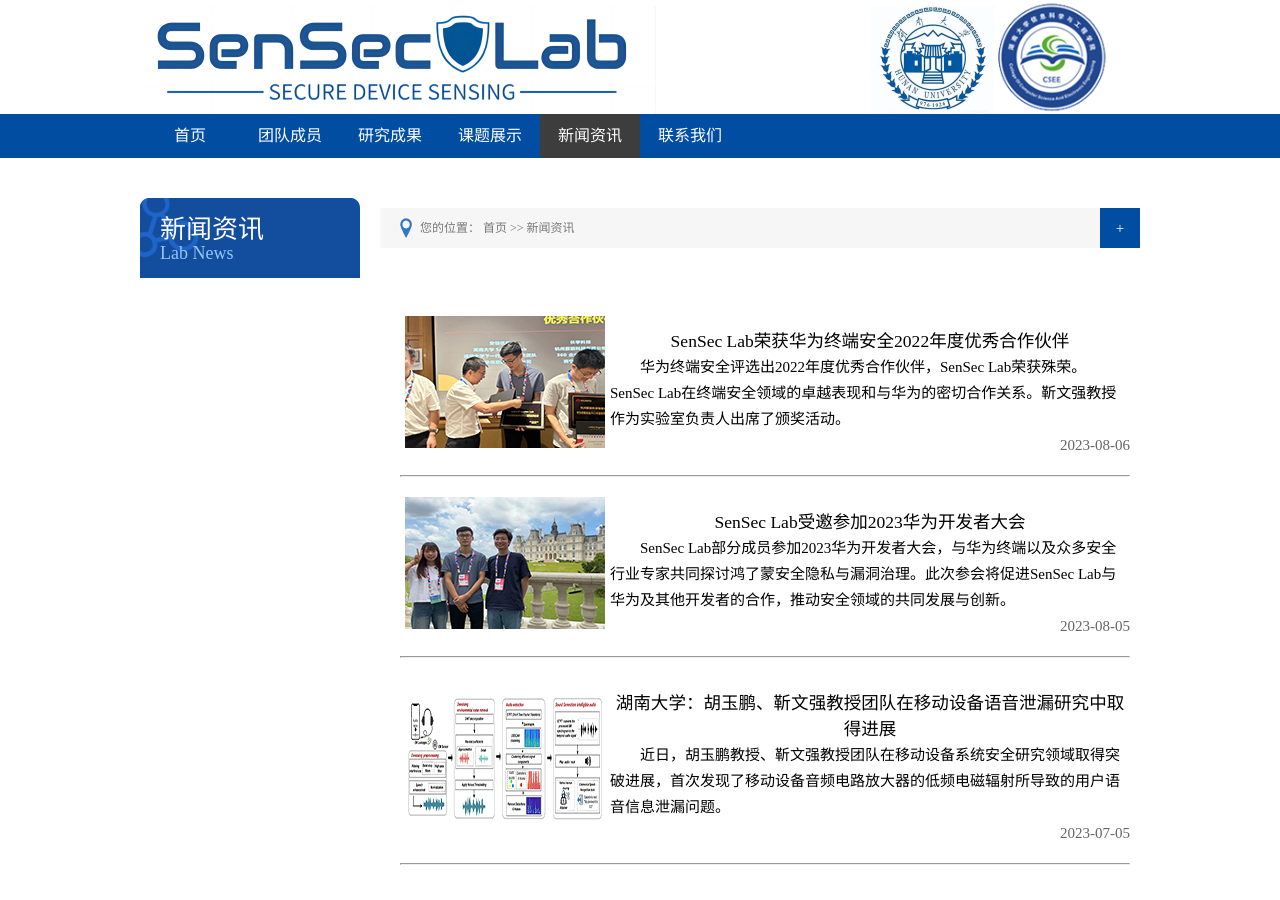
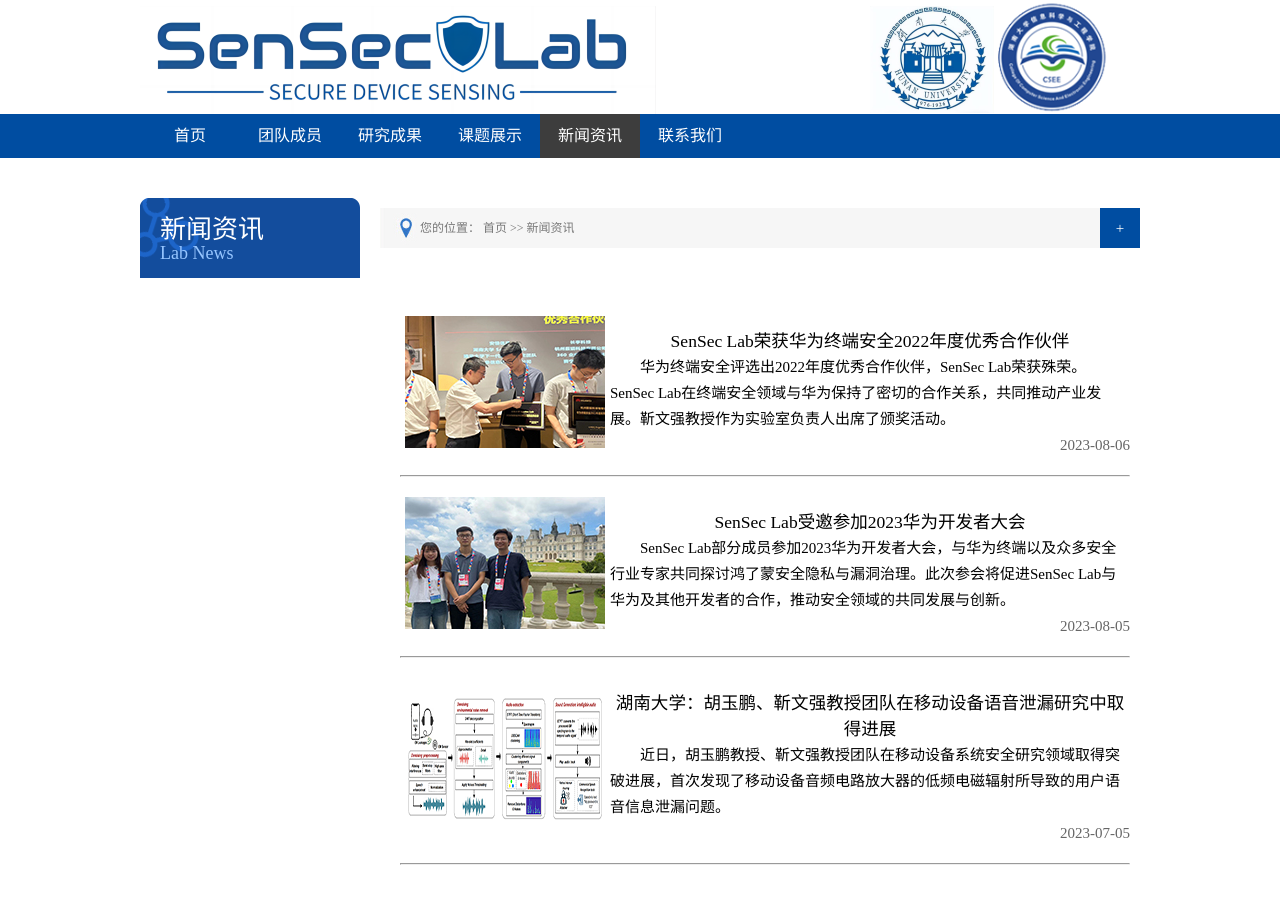
Before and after one commit to senseclab/senseclab.github.io, a Jekyll site: the page built from pages/lab-news.html, in a window 1280 px wide and 900 px high. Built offline with Jekyll 4.4.1, drawn with Linux system fonts in a browser that asks for light colours.

Commit message:
Update lab-news.html

```diff
--- a/pages/lab-news.html
+++ b/pages/lab-news.html
@@ -20,7 +20,7 @@
           <td><h3 align="center">SenSec Lab荣获华为终端安全2022年度优秀合作伙伴</h3></td>
         </tr>
         <tr>
-          <td><p style="text-indent:2em">华为终端安全评选出2022年度优秀合作伙伴，SenSec Lab荣获殊荣。SenSec Lab在终端安全领域的卓越表现和与华为的密切合作关系。靳文强教授作为实验室负责人出席了颁奖活动。</p></td>
+          <td><p style="text-indent:2em">华为终端安全评选出2022年度优秀合作伙伴，SenSec Lab荣获殊荣。SenSec Lab在终端安全领域与华为保持了密切的合作关系，共同推动产业发展。靳文强教授作为实验室负责人出席了颁奖活动。</p></td>
         </tr>
         <tr>
           <td><p align="right"><a>2023-08-06</a></p></td>
```
